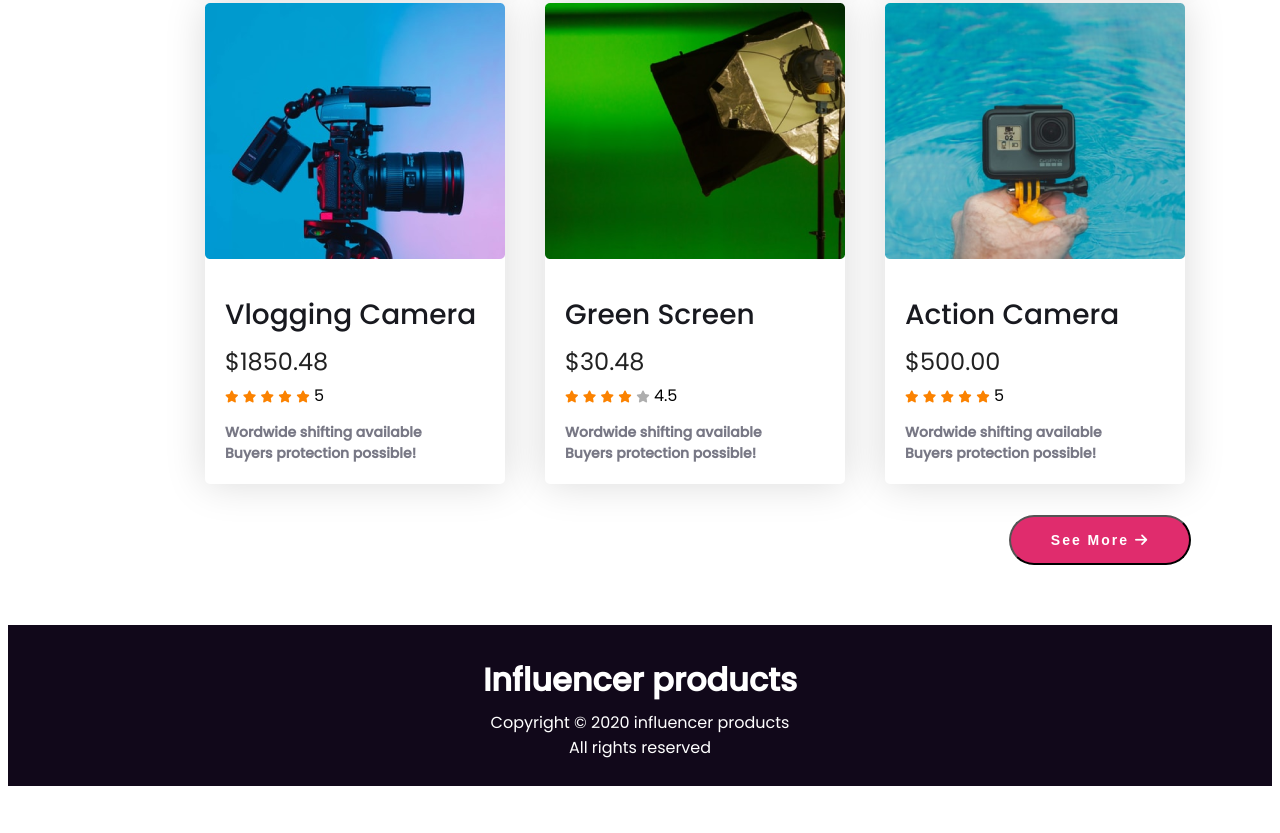
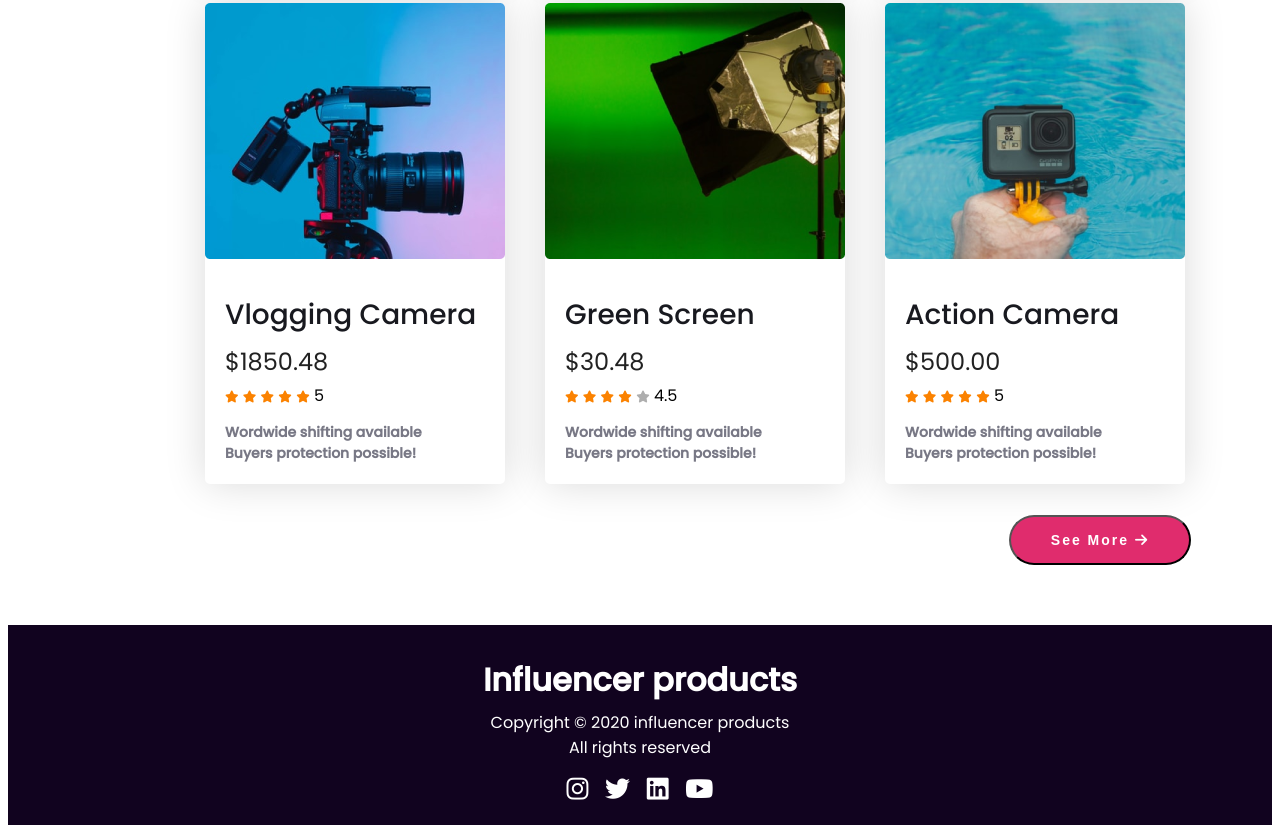
Before and after one commit to showmittro/Influencer-products, a plain HTML site: page index.html in a window 1280 px wide. Shown: the part 1840-2673 px from the top of the page. Before the commit the page ends 2634 px from the top, so only its background shows below. Drawn offline with Linux system fonts and the light colour scheme.

Commit message:
footer added

```diff
--- a/index.html
+++ b/index.html
@@ -259,12 +259,20 @@
 
     </main>
     <!-- footer section start  -->
-    <footer>
+    <footer class="text-media">
         <div class="footer-title">
             <h1>Influencer products</h1>
             <p style="margin: -16px;">Copyright © 2020 influencer products</p>
             <p>All rights reserved</p>
         </div>
+        <div class="social-midea">
+            <div>
+                <i class="fab fa-instagram"></i>
+                <i class="fab fa-twitter"></i>
+                <i class="fab fa-linkedin"></i>
+                <i class="fab fa-youtube"></i>
+            </div>
+        </div>
     </footer>
 </body>
 </html>
--- a/style.css
+++ b/style.css
@@ -157,8 +157,18 @@ nav{
 /* btn style end  */
 
 /* footer style start  */
-footer{
-    background-color: rgb(17, 8, 26);
+.text-media{
+    background-color: rgb(17, 3, 31);
+    height: 200px;
+}
+.social-midea{
+    color: #FFFFFF;
+    margin-top: -15px;
+    font-size: 25px;
+
+}
+.fa-instagram, .fa-twitter, .fa-linkedin{
+    margin-right: 10px;
 }
 .footer-title{
     text-align: center;
@@ -169,3 +179,8 @@ footer{
 h1 p{
     margin: -17px;
 }
+.social-midea{
+    text-align: center;
+    margin-top: -15px;
+}
+/* footer style end  */
```
